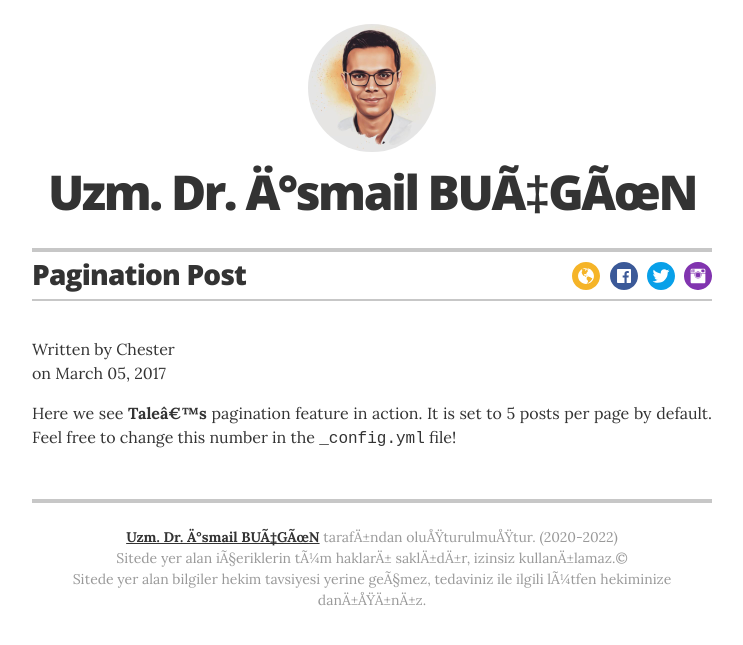
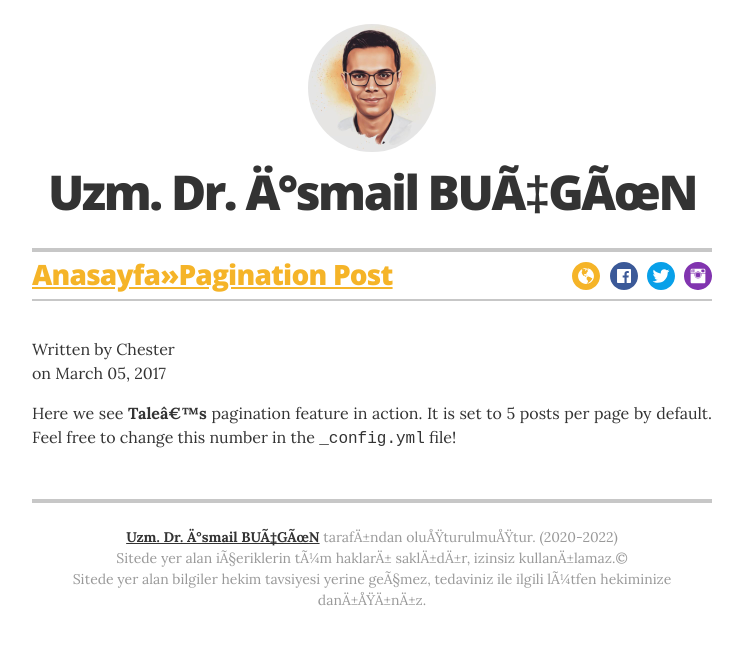
Before and after one commit to ibucgun/ibucgun.github.io, a Jekyll site: the page built from _posts/2017-03-05-pagination-post.md, in a window 1280 px wide. Shown: the top 645 px of the page, without its empty margins (268-1011 px from the left). Built offline with Jekyll 4.4.1, drawn with Linux system fonts in a browser that asks for light colours.

Commit message:
Update page.html

```diff
--- a/_layouts/page.html
+++ b/_layouts/page.html
@@ -29,7 +29,7 @@
         <div class="title-bar no-print">
 
           <!-- Your title is also defined in the _config.yml file -->
-          <h2 class="header-title" >{{ page.title }}</h2>
+          <h2 class="header-title" ><a href="https:/ismailbucgun.com" style="color:#F5B428;">Anasayfa&#187;{{ page.title }}</h2>
 		 <!-- This is the markup for the icon links; moved out to an include because it's very verbose, and you shouldn't ever need to edit the markup (unless you want to re-order the icons); if you want to customize which links appear, define them in the _config.yml file -->
           {% include icon-links.html %}
         </div>
```
